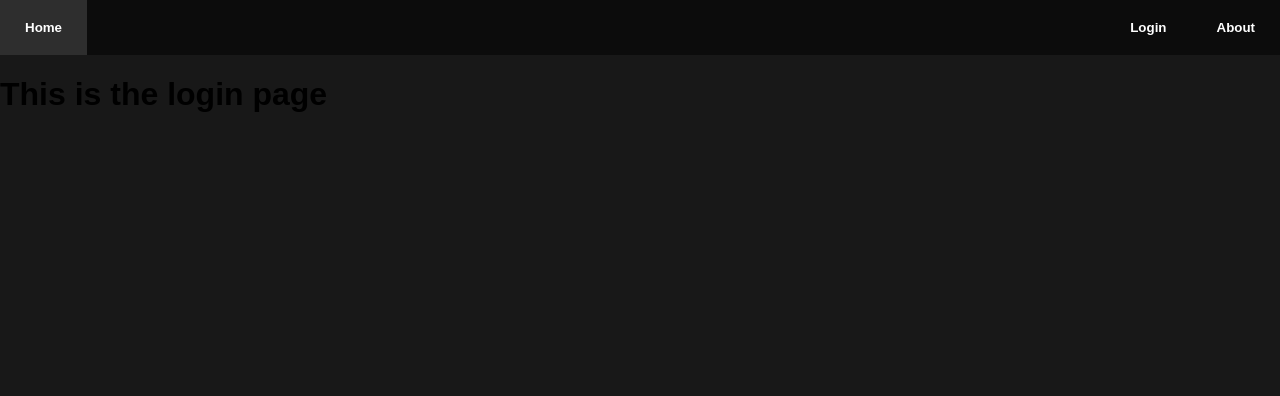
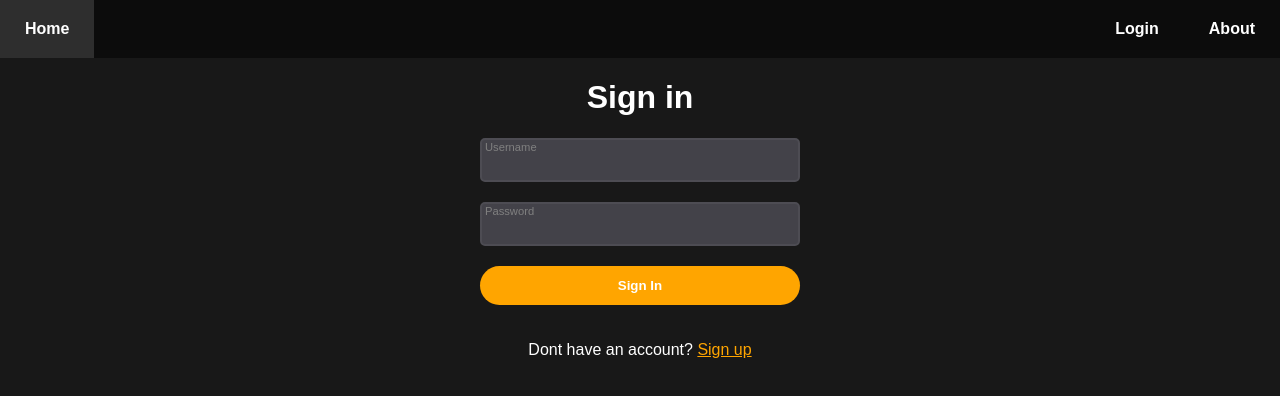
Before and after one commit to ItsWakana/blog-client-frontend, a React (Vite) app: page /login in a window 1280 px wide. Shown: the top 396 px of the page. Built offline with nearby package versions, Linux system fonts and the light colour scheme.

Commit message:
add login page design to website

```diff
--- a/src/components/BlogList.jsx
+++ b/src/components/BlogList.jsx
@@ -7,11 +7,13 @@ const BlogList = () => {
 
     return (
         !isLoading ? (
-            <ul className="blog-list">
-                {blogPosts.map((post) => (
-                    <BlogPostCard key={post._id} post={post}/>
-                ))}
-            </ul>
+            <div className="main-blog">
+                <ul className="blog-list">
+                    {blogPosts.map((post) => (
+                        <BlogPostCard key={post._id} post={post}/>
+                    ))}
+                </ul>
+            </div>
         ) : (
             <p>Loading...</p>
         )
--- a/src/components/Layout.jsx
+++ b/src/components/Layout.jsx
@@ -1,14 +1,18 @@
-import { Outlet } from "react-router-dom";
+import { Outlet, Link } from "react-router-dom";
 
 const Layout = () => {
 
     return (
         <>
             <ul className="nav-bar">
-                <li><button>Home</button></li>
                 <li>
-                    <button><a href="">Login</a></button>
-                    <button><a href="">About</a></button>
+                    <Link className="nav-link" to="/">Home</Link>
+                </li>
+                <li>
+                    <Link className="nav-link" to="/login">Login</Link>
+                    <Link className="nav-link" to="/">About</Link>
+                    {/* <button><a href="">About</a></button> */}
+
                 </li>
             </ul>
         <Outlet />
--- a/src/components/Login.jsx
+++ b/src/components/Login.jsx
@@ -1,6 +1,24 @@
 
 const Login = () => {
-    return <h1>This is the login page</h1>
+    return (
+        <>
+        <h1>Sign in</h1>
+        <div className="form-wrapper">
+            <form className="sign-up-form" action="/sign-in" method="POST">
+                <div>
+                    <label htmlFor="username">Username</label>
+                    <input name="username" type="text"></input>
+                </div>
+                <div>
+                    <label htmlFor="password">Password</label>
+                    <input name="password" type="password"></input>
+                </div>
+                <button type="submit">Sign In</button>
+                <p>Dont have an account? <a className="sign-up" href="/sign-up">Sign up</a></p>
+            </form>
+        </div>
+        </>
+    )
 }
 
 export default Login;
--- a/src/index.css
+++ b/src/index.css
@@ -1,9 +1,13 @@
 body {
   font-family: Arial, Helvetica, sans-serif;
-  box-sizing: border-box;
   background-color: var(--background-clr);
   margin: 0;
 }
+
+*, *::before, *::after {
+  box-sizing: border-box;
+}
+
 :root {
   --background-clr: rgb(24, 24, 24);
   --primary-clr: rgb(39, 39, 39);
@@ -25,16 +29,21 @@ ul {
   margin-bottom: 20px;
 }
 
-.nav-bar button {
+.nav-link {
+  display: inline-block;
+}
+
+.nav-bar button,
+.nav-bar .nav-link {
   background: none;
   color: white;
   font-weight: bold;
-  border: none;
   padding: 20px 25px;
   cursor: pointer;
 }
 
-.nav-bar button:hover {
+.nav-bar button:hover,
+.nav-bar .nav-link:hover {
   background-color: var(--card-border-clr);
 }
 
@@ -43,13 +52,18 @@ ul {
   color: white;
 }
 
+.main-blog {
+  display: flex;
+  justify-content: center;
+  width: 100%;
+}
 ul.blog-list {
   display: flex;
   justify-content: center;
   align-items: center;
   flex-wrap: wrap;
   gap: 25px;
-  width: 100%;
+  width: 70%;
 }
 
 .blog-list__post {
@@ -58,7 +72,7 @@ ul.blog-list {
   border: solid 2px var(--card-border-clr);
   padding: 25px;
   width: 10%;
-  height: 130px;
+  height: 200px;
   min-width: 250px;
   flex: 1;
   color: white;
@@ -82,3 +96,84 @@ ul.blog-list {
   cursor: pointer;
   border: none;
 }
+
+.blog-post__button:hover {
+  background-color: rgb(255, 185, 56);
+}
+
+h1 {
+  text-align: center;
+  color: white;
+}
+.form-wrapper {
+  display: flex;
+  justify-content: center;
+  align-items: center;
+  width: 100%;
+}
+
+.sign-up-form {
+  display: flex;
+  flex-direction: column;
+  text-align: center;
+  gap: 20px;
+  width: 25%;
+  min-width: 230px;
+}
+
+.sign-up-form > div {
+  position: relative;
+}
+
+.sign-up-form > p {
+  color: white;
+}
+
+.sign-up-form a {
+  color: var(--secondary-clr);
+}
+
+.sign-up-form > div label {
+  position: absolute;
+  top: 3px;
+  font-size: .7rem;
+  padding-left: 5px;
+  color: gray;
+}
+
+form input,
+form textarea {
+  padding: 15px 12px 10px 5px;
+  border-radius: 5px;
+  border: solid 2px rgb(77, 76, 83);
+  background-color: rgb(67, 66, 73);
+  color: white;
+  width: 100%;
+}
+
+input:-webkit-autofill,
+input:-webkit-autofill:hover,
+input:-webkit-autofill:focus,
+input:-webkit-autofill:active{
+  background: rgb(67, 66, 73);
+}
+
+input:focus,
+textarea:focus {
+  outline: solid 2px var(--secondary-clr);
+}
+
+.sign-up-form button,
+button {
+  border-radius: 20px;
+  border: none;
+  background: var(--secondary-clr);
+  color: white;
+  font-weight: bold;
+  padding: 12px;
+}
+
+button a {
+  text-decoration: none;
+  color: white;
+}
```
